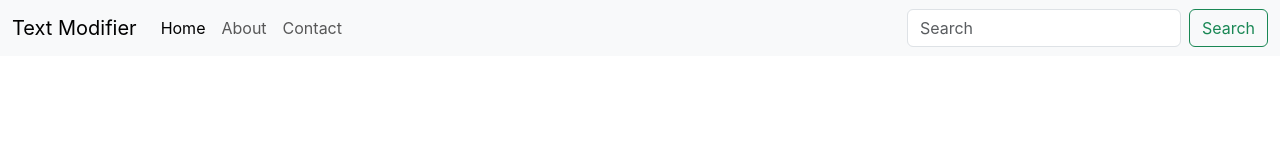
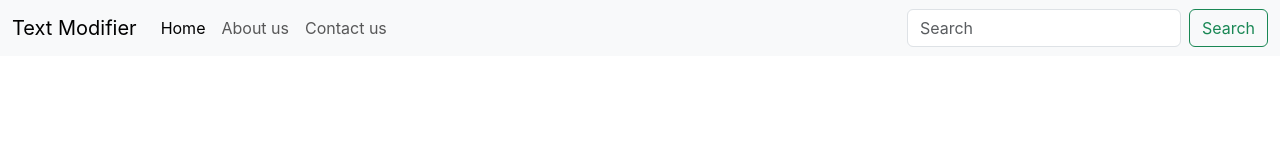
Before and after one commit to mdsabbiralmamon/textModifier, a React (Create React App) app: page / in a window 1280 px wide. Shown: the top 160 px of the page. Built offline with nearby package versions, Linux system fonts and the light colour scheme.

Commit message:
made the nav bar fully re-useable with props

```diff
--- a/src/App.js
+++ b/src/App.js
@@ -4,7 +4,7 @@ import Navbar from './components/Navbar';
 function App() {
   return (
     <>
-      <Navbar/>
+      <Navbar title='Text Modifier' navItem1='Home' navItem2='About us' navItem3='Contact us' />
     </>
   );
 }
--- a/src/components/Navbar.js
+++ b/src/components/Navbar.js
@@ -1,23 +1,24 @@
 import React from 'react'
+import PropTypes from 'prop-types'
 
-export default function Navbar() {
+export default function Navbar(props) {
   return (
     <nav className="navbar navbar-expand-lg bg-body-tertiary">
         <div className="container-fluid">
-            <a className="navbar-brand" href="/">Text Modifier</a>
+            <a className="navbar-brand" href="/">{props.title}</a>
             <button className="navbar-toggler" type="button" data-bs-toggle="collapse" data-bs-target="#navbarSupportedContent" aria-controls="navbarSupportedContent" aria-expanded="false" aria-label="Toggle navigation">
             <span className="navbar-toggler-icon"></span>
             </button>
             <div className="collapse navbar-collapse" id="navbarSupportedContent">
             <ul className="navbar-nav me-auto mb-2 mb-lg-0">
                 <li className="nav-item">
-                <a className="nav-link active" aria-current="page" href="/">Home</a>
+                <a className="nav-link active" aria-current="page" href="/">{props.navItem1}</a>
                 </li>
                 <li className="nav-item">
-                <a className="nav-link" href="/">About</a>
+                <a className="nav-link" href="/">{props.navItem2}</a>
                 </li>
                 <li className="nav-item">
-                <a className="nav-link" href="/">Contact</a>
+                <a className="nav-link" href="/">{props.navItem3}</a>
                 </li>
             </ul>
             <form className="d-flex" role="search">
@@ -29,3 +30,14 @@ export default function Navbar() {
     </nav>
   )
 }
+
+Navbar.propTypes = {title: PropTypes.string,
+                    navItem1: PropTypes.string,
+                    navItem2: PropTypes.string,
+                    navItem3: PropTypes.string,
+                }
+
+Navbar.defaultProps = {title: 'Set Title Here',
+                       navItem1: 'Set first navbar menu',
+                       navItem2: 'Set second navbar menu',
+                       navItem3: 'Set third navbar menu'}
```
